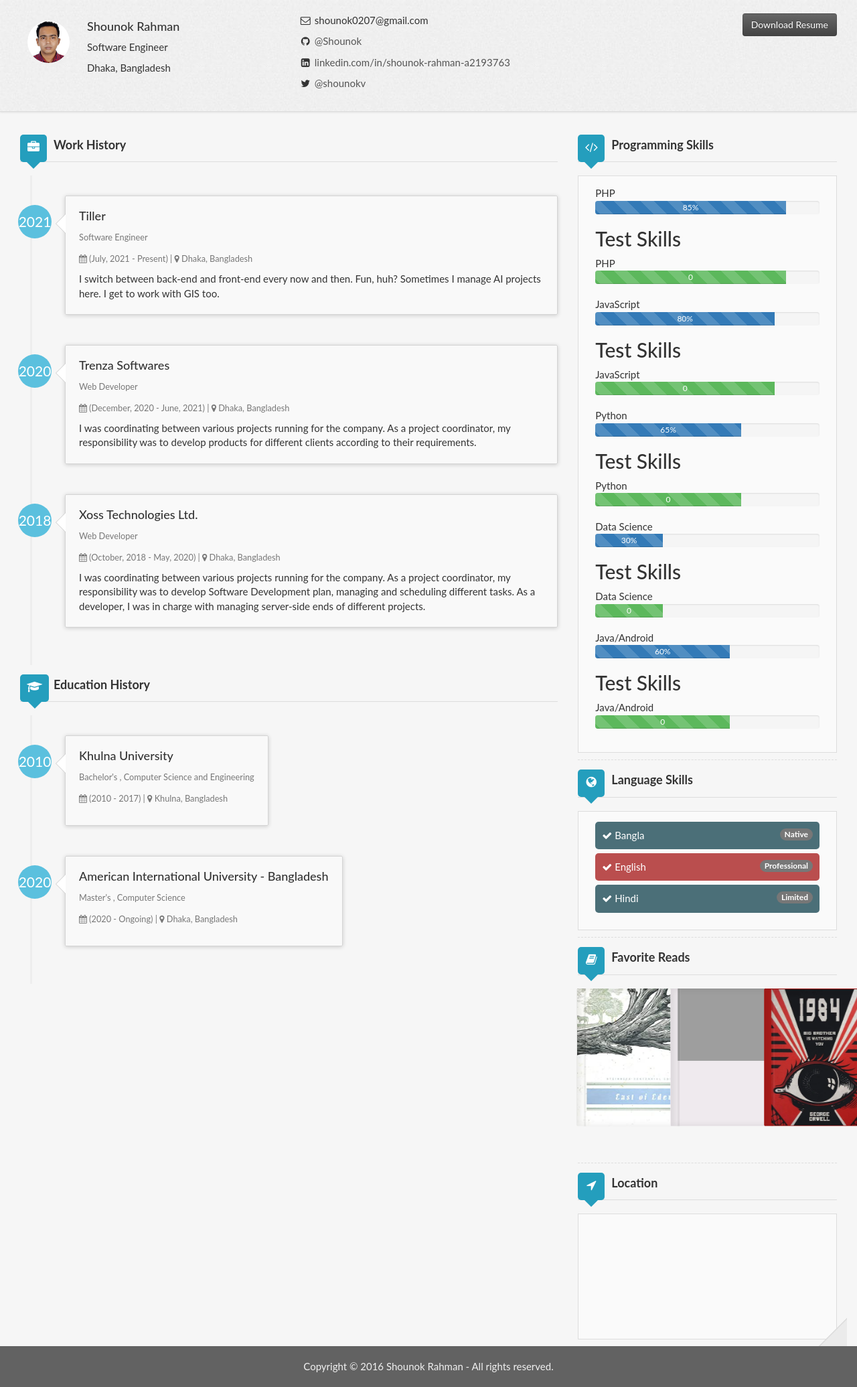
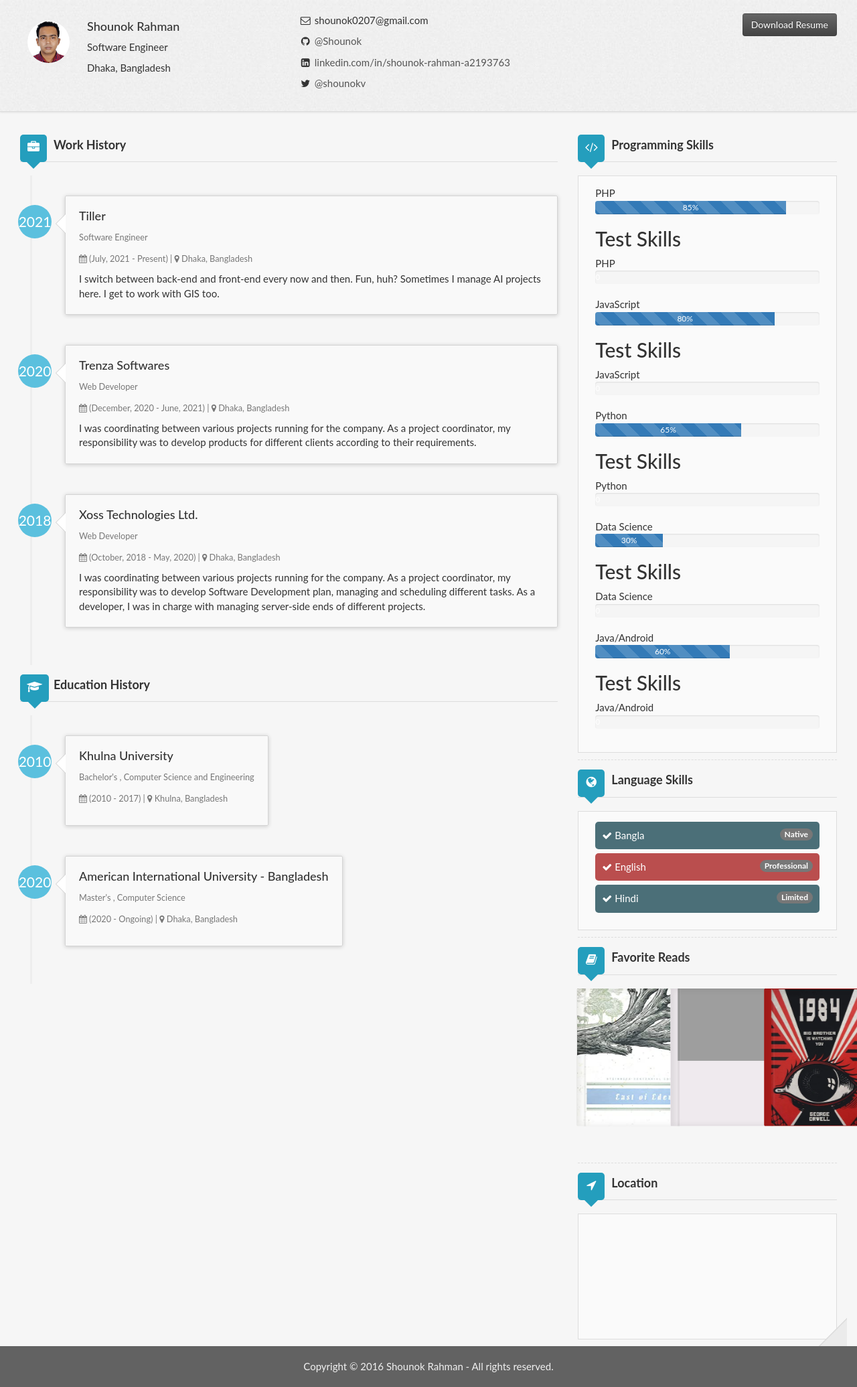
Before and after one commit to Shounok/Shounok.github.io, a Jekyll site: the page built from index.html, in a window 1280 px wide. Shown: the whole page at 67% size. Built offline with Jekyll 4.4.1, drawn with Linux system fonts in a browser that asks for light colours; nearby versions of some CDN libraries; grey boxes are pictures that could not be loaded.

Commit message:
Update index.html

```diff
--- a/index.html
+++ b/index.html
@@ -259,7 +259,6 @@ layout: default
             <div class="progress progress-striped active">
               <div
                 class="progress-bar progress-bar-success"
-                style="width: {{ programmingSkill.percentage }}"
                 data-values="{{ programmingSkill.percentage }}"
               >0
                 <!-- <span>{{ programmingSkill.percentage }} </span> -->
```
